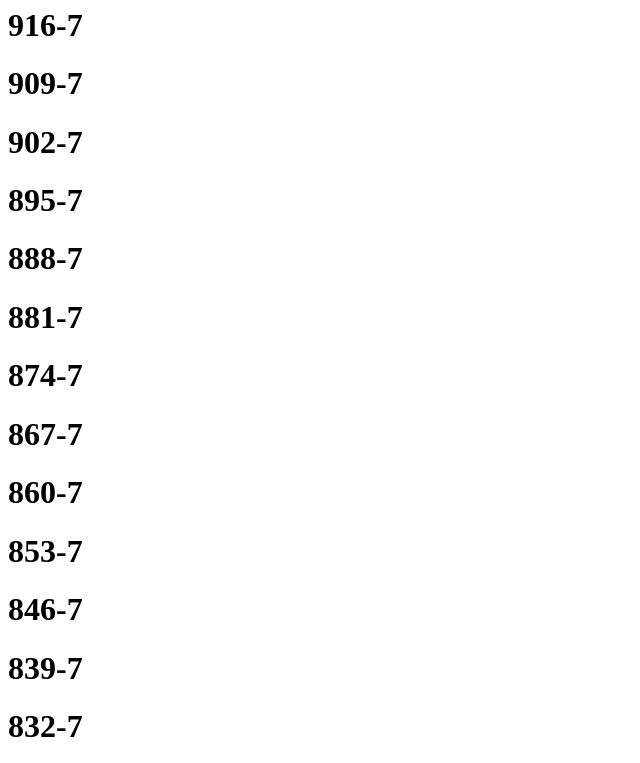
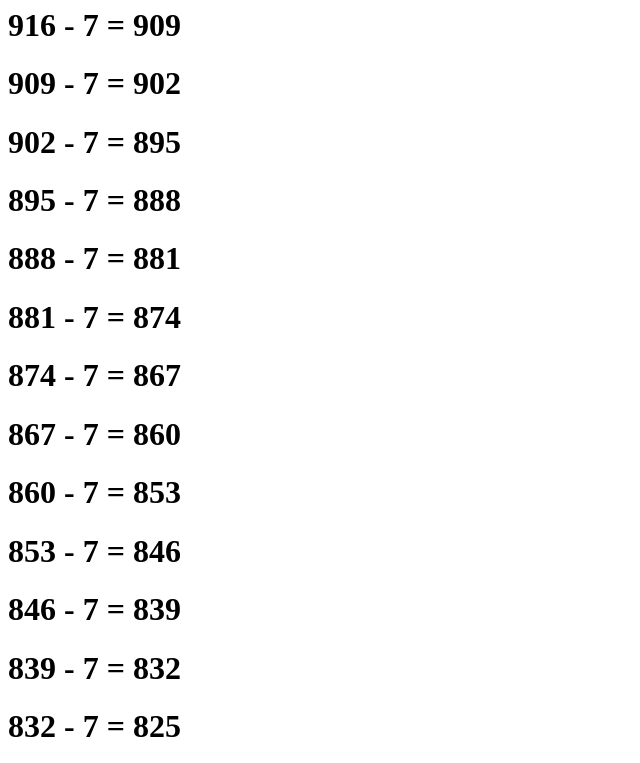
Before and after one commit to byf1n/java_script, a plain HTML site: page lesson1/1000-7.html in a window 1280 px wide. Shown: the part 716-1479 px from the top of the page, without its empty margins (0-640 px from the left). Drawn offline with Linux system fonts and the light colour scheme.

Commit message:
1000 - 7

```diff
--- a/lesson1/1000-7.html
+++ b/lesson1/1000-7.html
@@ -10,7 +10,7 @@
 <body>
 <script>
     for (i=1000;i>0;i = i-7){
-        document.write(`<h1>${i}-7</h1>`)
+        document.write(`<h1>${i} - 7 = ${i-7}</h1>`)
     }
 </script>
 </body>
```
